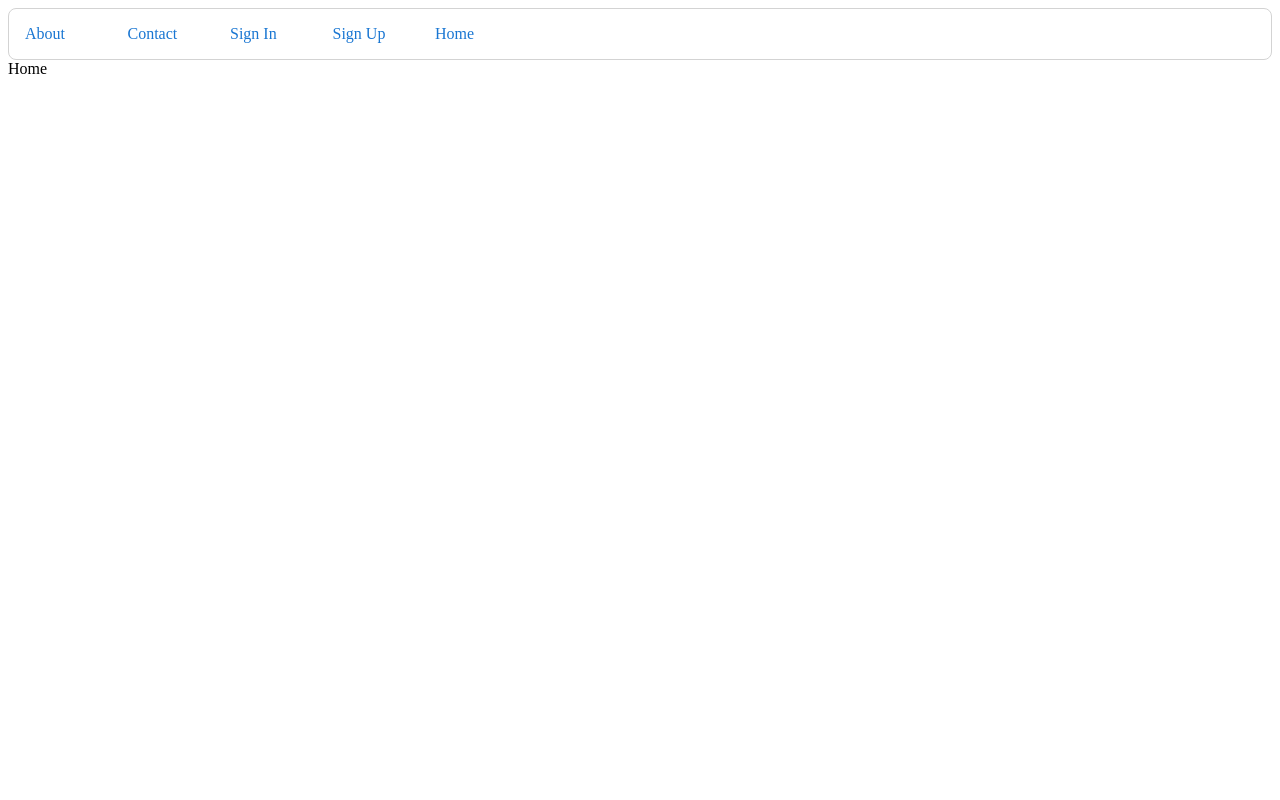
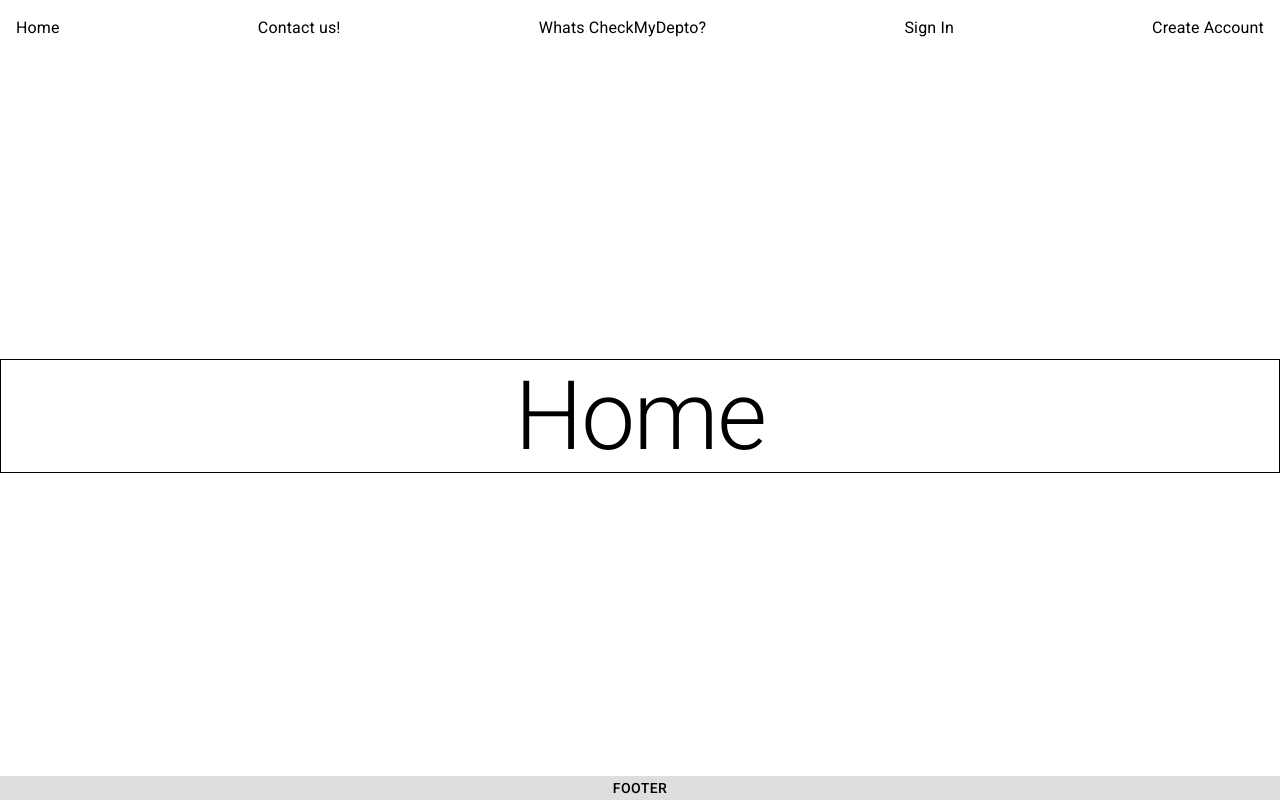
Before and after one commit to matiaslapolla/checkmydepto, a React (Create React App) app: page / in a window 1280 px wide. Built offline with nearby package versions, Linux system fonts and the light colour scheme.

Commit message:
added basic stuff

```diff
--- a/package.json
+++ b/package.json
@@ -5,6 +5,7 @@
   "dependencies": {
     "@emotion/react": "^11.9.0",
     "@emotion/styled": "^11.8.1",
+    "@fontsource/roboto": "^5.0.3",
     "@mui/material": "^5.6.4",
     "@testing-library/jest-dom": "^5.16.4",
     "@testing-library/react": "^13.1.1",
--- a/src/App.js
+++ b/src/App.js
@@ -1,45 +1,36 @@
-import { Grid, Link, Typography } from "@mui/material";
-// import { Link } from "react-router-dom";
+import React from 'react'
+import { TopBarComponent } from './Components/top-bar'
+import { Route, Routes } from 'react-router-dom'
+import Home from './Pages/Home'
+import About from './Pages/About'
+import Contact from './Pages/Contact'
+import Signin from './Pages/Signin'
+import Signup from './Pages/Signup'
+import FooterComponent from './Components/footer'
+import { Grid } from '@mui/material'
 
-function App() {
+const App = () => {
   return (
     <>
-      <Grid
-        container
-        py={2}
-        px={2}
-        border={1}
-        borderColor={"lightgray"}
-        borderRadius={2}
-      >
-        <Grid item xs={1} spacing={3}>
-          <Link underline="none" href="/about">
-            <Typography variant="p">About</Typography>
-          </Link>
-        </Grid>
-        <Grid item xs={1} spacing={3}>
-          <Link underline="none" href="/contact">
-            <Typography variant="p">Contact</Typography>
-          </Link>
-        </Grid>
-        <Grid item xs={1} spacing={3}>
-          <Link underline="none" href="/signin">
-            <Typography variant="p">Sign In</Typography>
-          </Link>
-        </Grid>
-        <Grid item xs={1} spacing={3}>
-          <Link underline="none" href="/signup">
-            <Typography variant="p">Sign Up</Typography>
-          </Link>
-        </Grid>
-        <Grid item xs={1} spacing={3}>
-          <Link underline="none" href="/">
-            <Typography variant="p">Home</Typography>
-          </Link>
-        </Grid>
+      <Grid sx={{
+        display: "flex",
+        flexDirection: "column",
+        minHeight: "100vh",
+        justifyContent: "space-between",
+        margin: -1,
+      }}>
+        <TopBarComponent />
+        <Routes>
+          <Route path="/" element={<Home />} />
+          <Route path="/about" element={<About />} />
+          <Route path="/contact" element={<Contact />} />
+          <Route path="/signin" element={<Signin />} />
+          <Route path="/signup" element={<Signup />} />
+        </Routes>
+        <FooterComponent />
       </Grid>
     </>
-  );
+  )
 }
 
-export default App;
+export default App
--- /dev/null
+++ b/src/Components/custom-link.js
@@ -0,0 +1,19 @@
+import { Grid, Link, Typography } from "@mui/material"
+
+const CustomLink = (props) => {
+  return (
+    <Grid item xs={"auto"}>
+      <Link underline="none" href={props?.linkPath}>
+        <Typography sx={{
+          "&:hover": {
+            color: "cadetblue",
+            cursor: "pointer",
+            transition: "all 0.2s ease-in-out"
+          }
+        }} color={"black"} variant="body1">{props?.linkTitle}</Typography>
+      </Link>
+    </Grid>
+  )
+}
+
+export default CustomLink
--- /dev/null
+++ b/src/Components/footer.js
@@ -0,0 +1,14 @@
+import { Grid, Typography } from '@mui/material'
+import React from 'react'
+
+const FooterComponent = () => {
+  return (
+    <>
+      <Grid container flexDirection={"column"} alignItems={"center"} sx={{ backgroundColor: "#dedede" }}>
+        <Typography variant="button">Footer</Typography>
+      </Grid>
+    </>
+  )
+}
+
+export default FooterComponent
--- /dev/null
+++ b/src/Components/top-bar.js
@@ -0,0 +1,26 @@
+import { Grid } from "@mui/material";
+import CustomLink from "./custom-link";
+import { TopBarRoutes } from "../Contents/topbar-routes-array";
+
+export const TopBarComponent = () => {
+
+  return (
+    <>
+      <Grid
+        container
+        py={2}
+        px={2}
+        justifyContent={"space-between"}
+        alignItems={"center"}
+        sx={{
+          backdropFilter: "blur(10px)",
+        }}
+      >
+        {
+          TopBarRoutes.map((route, index) => { return <CustomLink key={index} linkPath={route.linkPath} linkTitle={route.linkTitle} /> }
+          )
+        }
+      </Grid>
+    </>
+  );
+}
--- /dev/null
+++ b/src/Contents/topbar-routes-array.js
@@ -0,0 +1,22 @@
+export const TopBarRoutes = [
+  {
+    linkPath: "/",
+    linkTitle: "Home"
+  },
+  {
+    linkPath: "/contact",
+    linkTitle: "Contact us!"
+  },
+  {
+    linkPath: "/about",
+    linkTitle: "Whats CheckMyDepto?"
+  },
+  {
+    linkPath: "/signin",
+    linkTitle: "Sign In"
+  },
+  {
+    linkPath: "/signup",
+    linkTitle: "Create Account"
+  },
+]
--- a/src/Pages/Home/index.js
+++ b/src/Pages/Home/index.js
@@ -1,7 +1,16 @@
+import { Grid, Typography } from "@mui/material";
 import React from "react";
 
 const Home = () => {
-  return <div>Home</div>;
+  return <Grid sx={{
+    border: "1px solid black",
+    display: "flex",
+    flexDirection: "column",
+    justifyContent: "center",
+    alignItems: "center",
+  }}>
+    <Typography variant="h1">Home</Typography>
+  </Grid>;
 };
 
 export default Home;
--- a/src/index.js
+++ b/src/index.js
@@ -2,11 +2,10 @@ import React from "react";
 import ReactDOM from "react-dom/client";
 import { BrowserRouter, Routes, Route } from "react-router-dom";
 import App from "./App";
-import About from "./Pages/About";
-import Contact from "./Pages/Contact";
-import Home from "./Pages/Home";
-import Signin from "./Pages/Signin";
-import Signup from "./Pages/Signup";
+import '@fontsource/roboto/300.css';
+import '@fontsource/roboto/400.css';
+import '@fontsource/roboto/500.css';
+import '@fontsource/roboto/700.css';
 
 const root = ReactDOM.createRoot(document.getElementById("root"));
 
@@ -14,13 +13,6 @@ root.render(
   <BrowserRouter>
     <React.StrictMode>
       <App />
-      <Routes>
-        <Route path="/" element={<Home />} />
-        <Route path="/about" element={<About />} />
-        <Route path="/contact" element={<Contact />} />
-        <Route path="/signin" element={<Signin />} />
-        <Route path="/signup" element={<Signup />} />
-      </Routes>
     </React.StrictMode>
   </BrowserRouter>
 );
```
